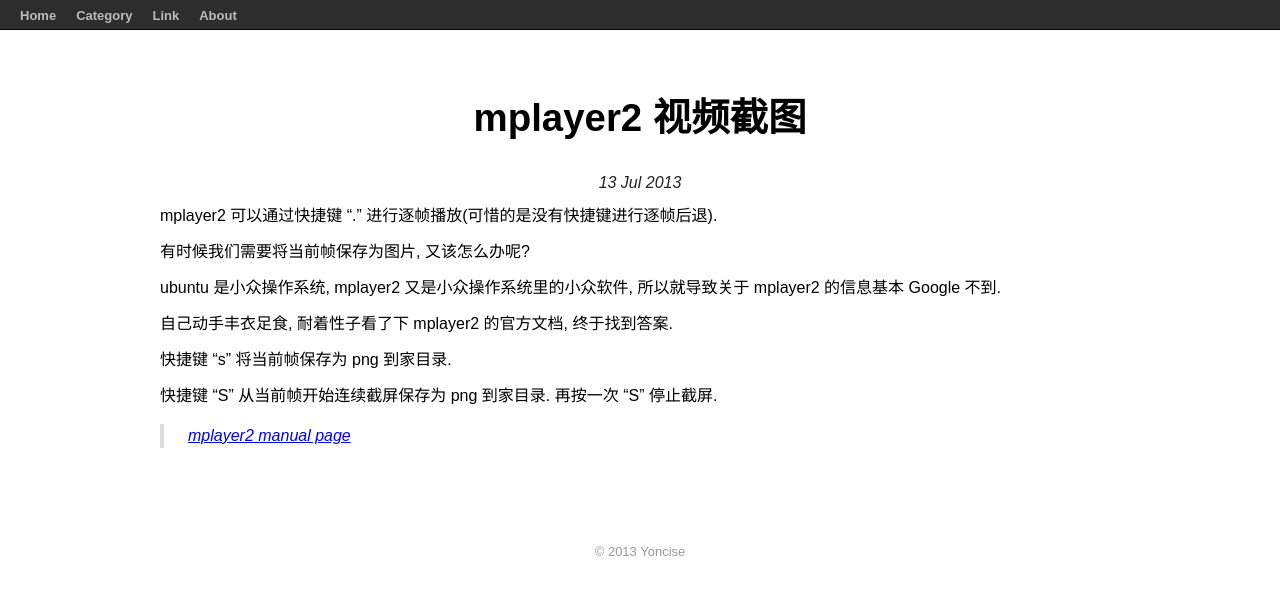
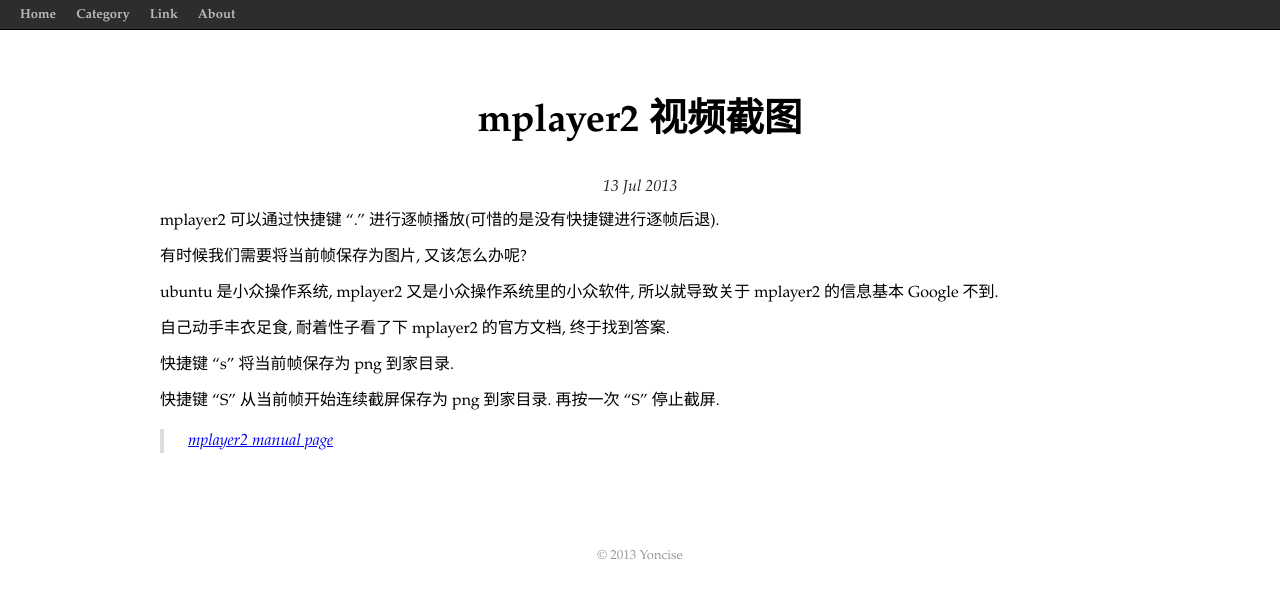
Before and after one commit to yoncise/yoncise.github.io, a Jekyll site: the page built from _posts/2013-07-13-mplayer2-视频截图.md, in a window 1280 px wide. Shown: the top 599 px of the page. Built offline with Jekyll 4.4.1, drawn with Linux system fonts in a browser that asks for light colours; Markdown is read by kramdown in place of the engine named in the settings; comment, search, counter and statistics services are not loaded.

Commit message:
font-family: Palatino

```diff
--- a/blog/css/style.css
+++ b/blog/css/style.css
@@ -1,6 +1,6 @@
 body {
     margin: 0;
-    font-family: arial, "Microsoft Yahei", sans-serif;
+    font-family: Palatino, "Microsoft Yahei", sans-serif;
 }
 
 nav {
```
